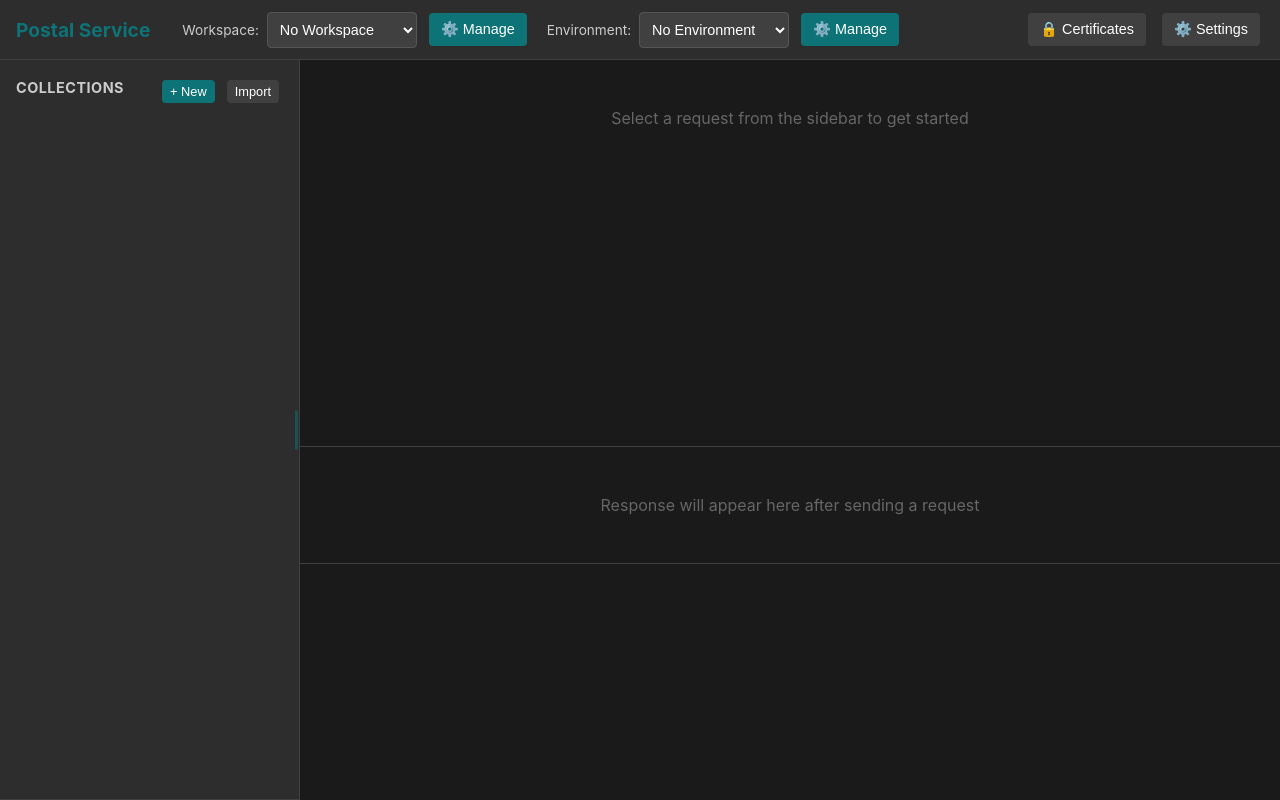
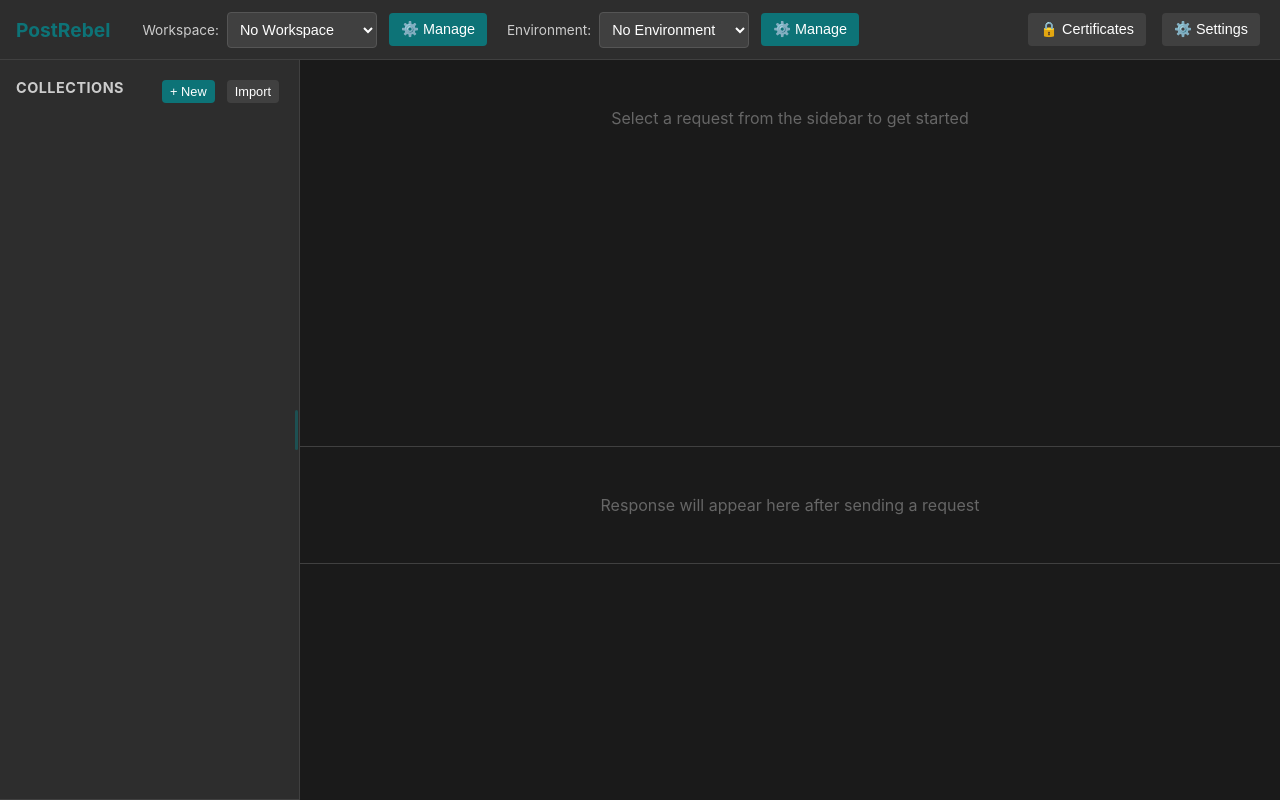
Before and after one commit to ozziej/PostRebel, a React app: page / in a window 1280 px wide. Built offline with nearby package versions, Linux system fonts and the light colour scheme.

Commit message:
Updated documentation

```diff
--- a/electron/main.ts
+++ b/electron/main.ts
@@ -21,7 +21,7 @@ async function getSettings(): Promise<any> {
   } catch {
     // Default settings
     cachedSettings = {
-      workspacesDirectory: path.join(os.homedir(), 'PostalServiceWorkspaces')
+      workspacesDirectory: path.join(os.homedir(), 'PostRebelWorkspaces')
     };
   }
   return cachedSettings;
--- a/package.json
+++ b/package.json
@@ -1,5 +1,5 @@
 {
-  "name": "postal-service",
+  "name": "postrebel",
   "version": "1.0.0",
   "description": "Local API testing tool with git support",
   "main": "dist/main.js",
--- a/public/index.html
+++ b/public/index.html
@@ -3,7 +3,7 @@
 <head>
     <meta charset="UTF-8">
     <meta name="viewport" content="width=device-width, initial-scale=1.0">
-    <title>Postal Service - API Testing Tool</title>
+    <title>PostRebel - API Testing Tool</title>
     <style>
         * {
             margin: 0;
--- a/src/components/TopBar.tsx
+++ b/src/components/TopBar.tsx
@@ -44,7 +44,7 @@ export const TopBar: React.FC<TopBarProps> = ({
         color: '#0d7377',
         marginRight: '1rem'
       }}>
-        Postal Service
+        PostRebel
       </div>
 
       {/* Workspace Selector */}
```
Also changed, not shown: 3 other files (tests, documents, lock files or other folders).
